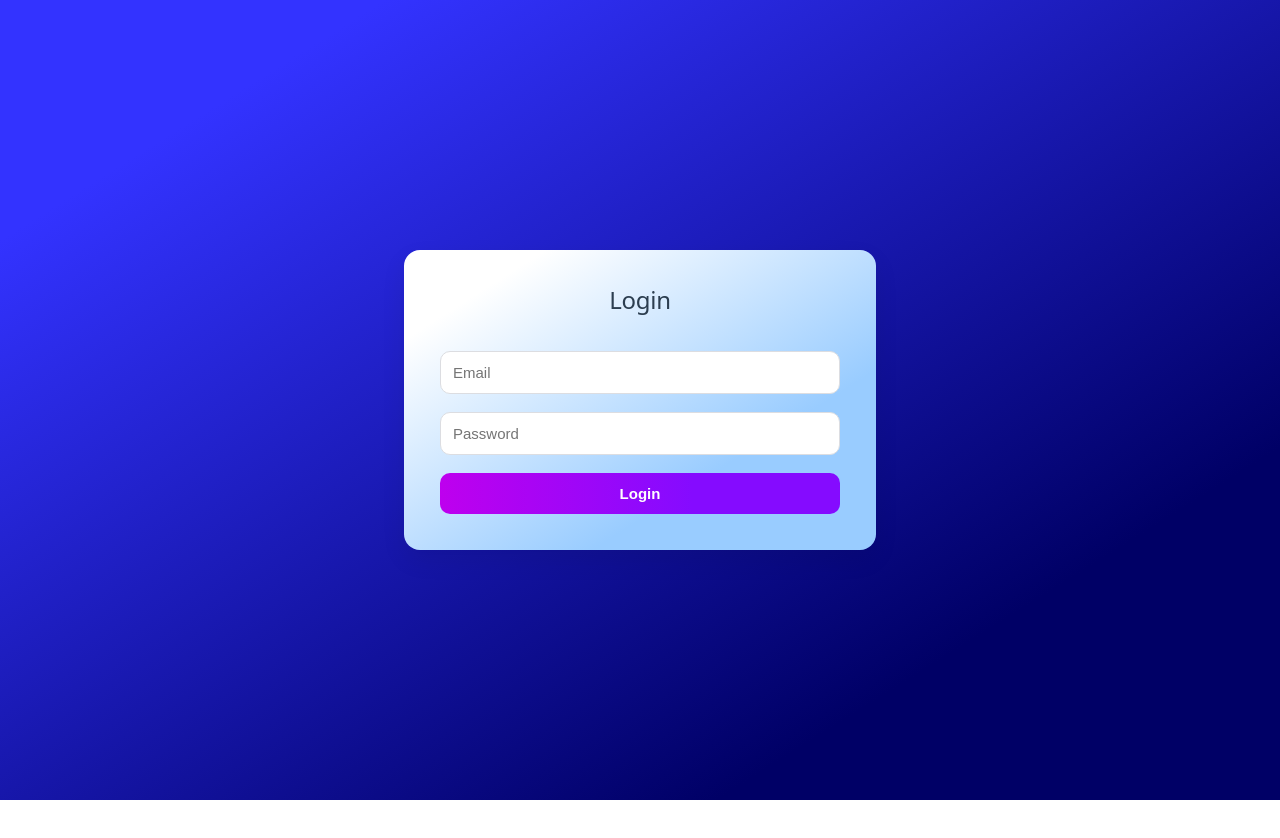
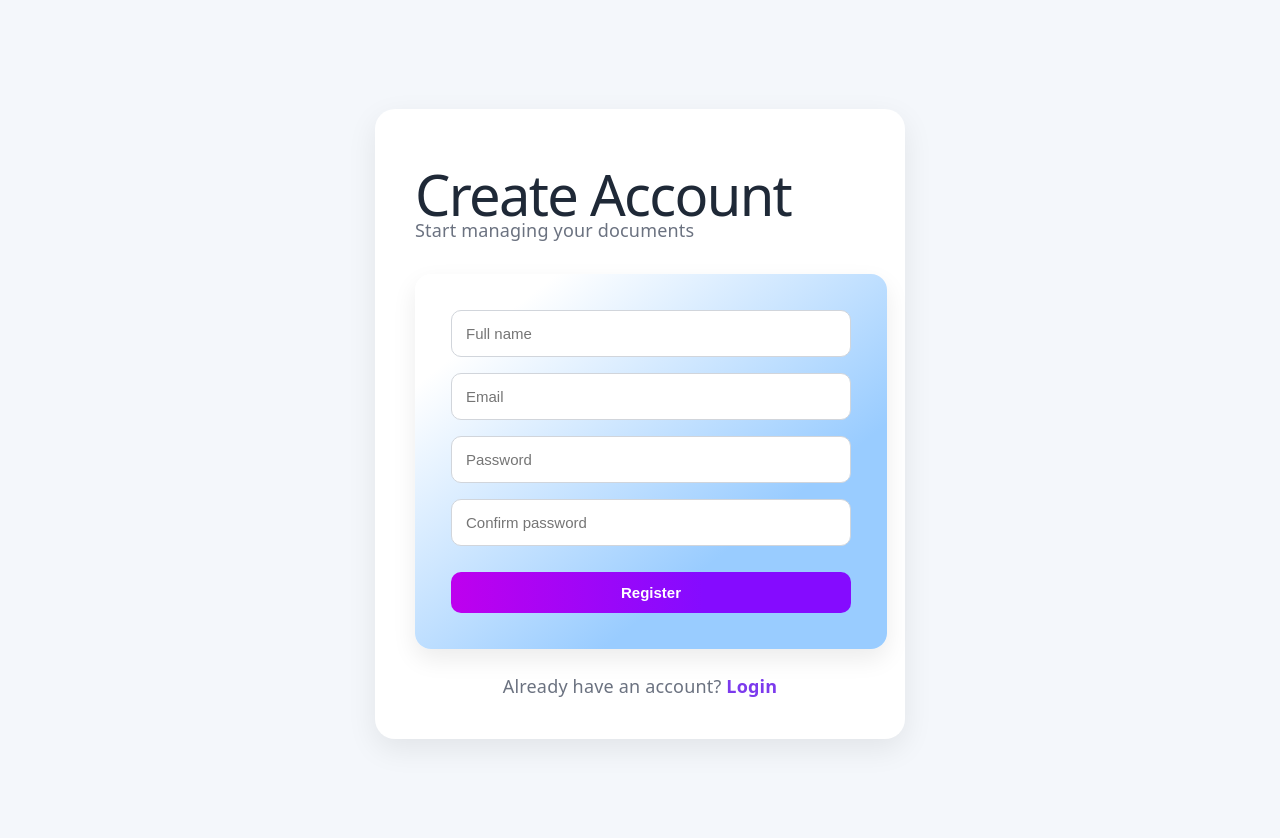
Before and after one commit to laststonedjs/smart_document_system, a React (Vite) app in the folder client/smart_document/: page /register in a window 1280 px wide. Before the commit this address led to /login. Shown: the top 838 px of the page. Before the commit the page ends 800 px from the top, so only its background shows below. Built offline with nearby package versions, Linux system fonts and the light colour scheme.

Commit message:
created register user flow

```diff
--- a/client/smart_document/src/App.jsx
+++ b/client/smart_document/src/App.jsx
@@ -2,6 +2,7 @@ import { BrowserRouter, Routes, Route, Navigate } from "react-router-dom";
 import UploadPage from "./pages/UploadPage";
 import Dashboard from "./pages/Dashboard";
 import LoginPage from "./pages/LoginPage";
+import RegisterPage from "./pages/Register";
 
 function App() {
   const token = localStorage.getItem("token");
@@ -12,6 +13,11 @@ function App() {
         <Route
           path="/login"
           element={<LoginPage />}
+        />
+
+        <Route
+          path="/register"
+          element={<RegisterPage />}
         />
 
         {token ? (
--- a/client/smart_document/src/index.css
+++ b/client/smart_document/src/index.css
@@ -431,6 +431,69 @@ code {
   background: #2980b9;
 }
 
+.auth-page {
+  min-height: 100vh;
+  background: #f4f7fb;
+  display: flex;
+  justify-content: center;
+  align-items: center;
+  padding: 24px;
+}
+
+.auth-card {
+  width: 100%;
+  max-width: 450px;
+  background: white;
+  padding: 40px;
+  border-radius: 20px;
+  box-shadow: 0 10px 30px rgba(0,0,0,0.08);
+}
+
+.auth-card h1 {
+  margin-bottom: 10px;
+  color: #1f2937;
+}
+
+.auth-subtitle {
+  color: #6b7280;
+  margin-bottom: 30px;
+}
+
+.auth-form {
+  display: flex;
+  flex-direction: column;
+  gap: 16px;
+}
+
+.auth-form input {
+  padding: 14px;
+  border: 1px solid #d1d5db;
+  border-radius: 10px;
+  font-size: 15px;
+}
+
+.auth-form input:focus {
+  outline: none;
+  border-color: #8b5cf6;
+}
+
+.auth-button {
+  width: 100%;
+  margin-top: 10px;
+}
+
+.auth-footer {
+  margin-top: 24px;
+  text-align: center;
+  color: #6b7280;
+}
+
+.auth-footer a {
+  color: #7c3aed;
+  text-decoration: none;
+  font-weight: 600;
+}
+
 /* UPLOAD PAGE */
 .upload-page {
   min-height: 100vh;
--- /dev/null
+++ b/client/smart_document/src/pages/Register.jsx
@@ -0,0 +1,144 @@
+import { useState } from "react";
+import { Link, useNavigate } from "react-router-dom";
+import api from "../services/api";
+import Button from "../components/Button";
+
+const API_URL =
+  import.meta.env.VITE_API_URL ||
+  "http://localhost:5000";
+
+const RegisterPage = () => {
+  const navigate = useNavigate();
+
+  const [formData, setFormData] =
+    useState({
+      name: "",
+      email: "",
+      password: "",
+      confirmPassword: "",
+    });
+
+  const [loading, setLoading] =
+    useState(false);
+
+  const handleChange = (e) => {
+    setFormData((prev) => ({
+      ...prev,
+      [e.target.name]:
+        e.target.value,
+    }));
+  };
+
+  const handleRegister = async (e) => {
+    e.preventDefault();
+
+    if (
+      formData.password !==
+      formData.confirmPassword
+    ) {
+      alert("Passwords do not match");
+      return;
+    }
+
+    try {
+      setLoading(true);
+
+      const res = await api.post(
+        `${API_URL}/api/auth/register`,
+        {
+          name: formData.name,
+          email: formData.email,
+          password: formData.password,
+        }
+      );
+
+      localStorage.setItem(
+        "token",
+        res.data.token
+      );
+
+      navigate("/dashboard");
+    } catch (error) {
+      console.error(error);
+
+      alert(
+        error.response?.data
+          ?.message ||
+          "Register failed"
+      );
+    } finally {
+      setLoading(false);
+    }
+  };
+
+  return (
+    <div className="auth-page">
+      <div className="auth-card">
+        <h1>Create Account</h1>
+
+        <p className="auth-subtitle">
+          Start managing your documents
+        </p>
+
+        <form
+          onSubmit={handleRegister}
+          className="auth-form"
+        >
+          <input
+            type="text"
+            name="name"
+            placeholder="Full name"
+            value={formData.name}
+            onChange={handleChange}
+          />
+
+          <input
+            type="email"
+            name="email"
+            placeholder="Email"
+            value={formData.email}
+            onChange={handleChange}
+          />
+
+          <input
+            type="password"
+            name="password"
+            placeholder="Password"
+            value={formData.password}
+            onChange={handleChange}
+          />
+
+          <input
+            type="password"
+            name="confirmPassword"
+            placeholder="Confirm password"
+            value={
+              formData.confirmPassword
+            }
+            onChange={handleChange}
+          />
+
+          <Button
+            type="submit"
+            variant="primary"
+            disabled={loading}
+            className="auth-button"
+          >
+            {loading
+              ? "Creating account..."
+              : "Register"}
+          </Button>
+        </form>
+
+        <div className="auth-footer">
+          Already have an account?{" "}
+          <Link to="/login">
+            Login
+          </Link>
+        </div>
+      </div>
+    </div>
+  );
+};
+
+export default RegisterPage;
```
